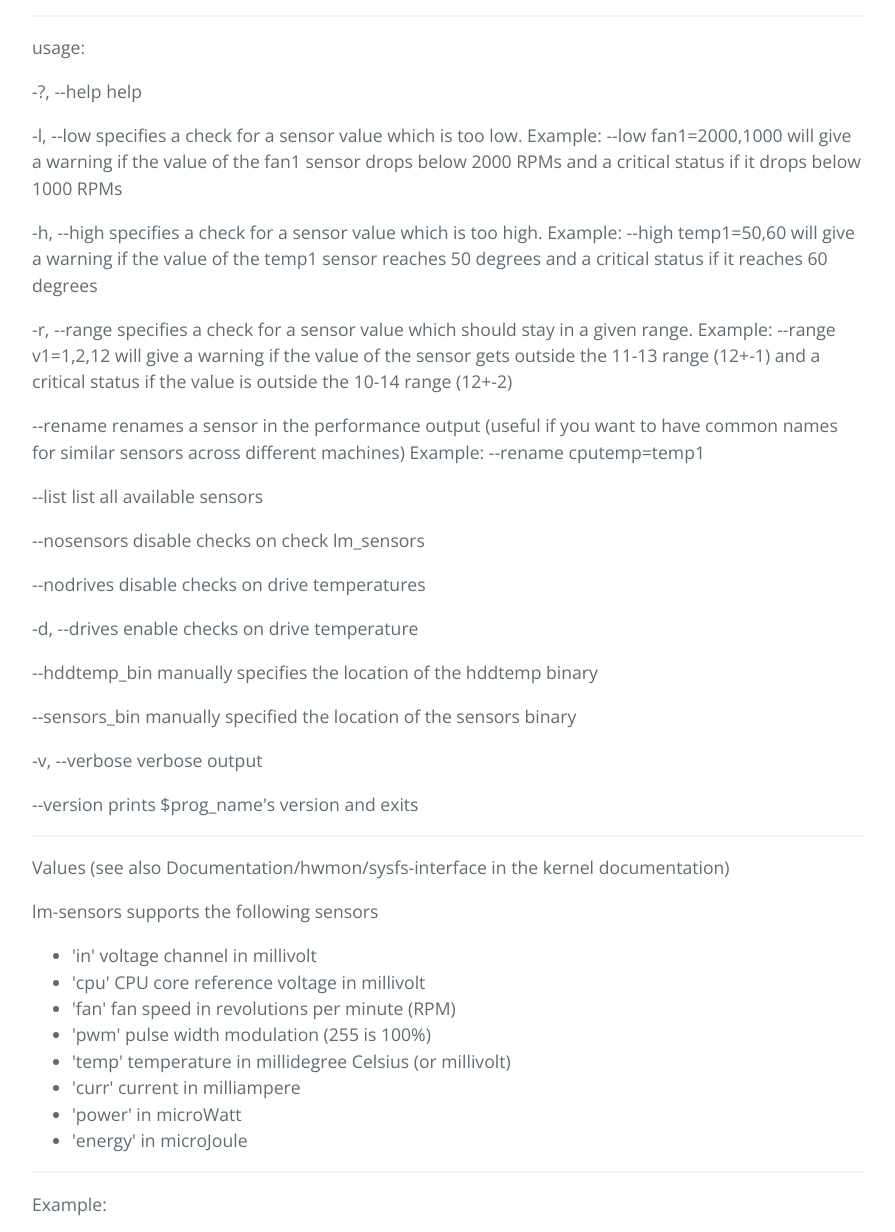
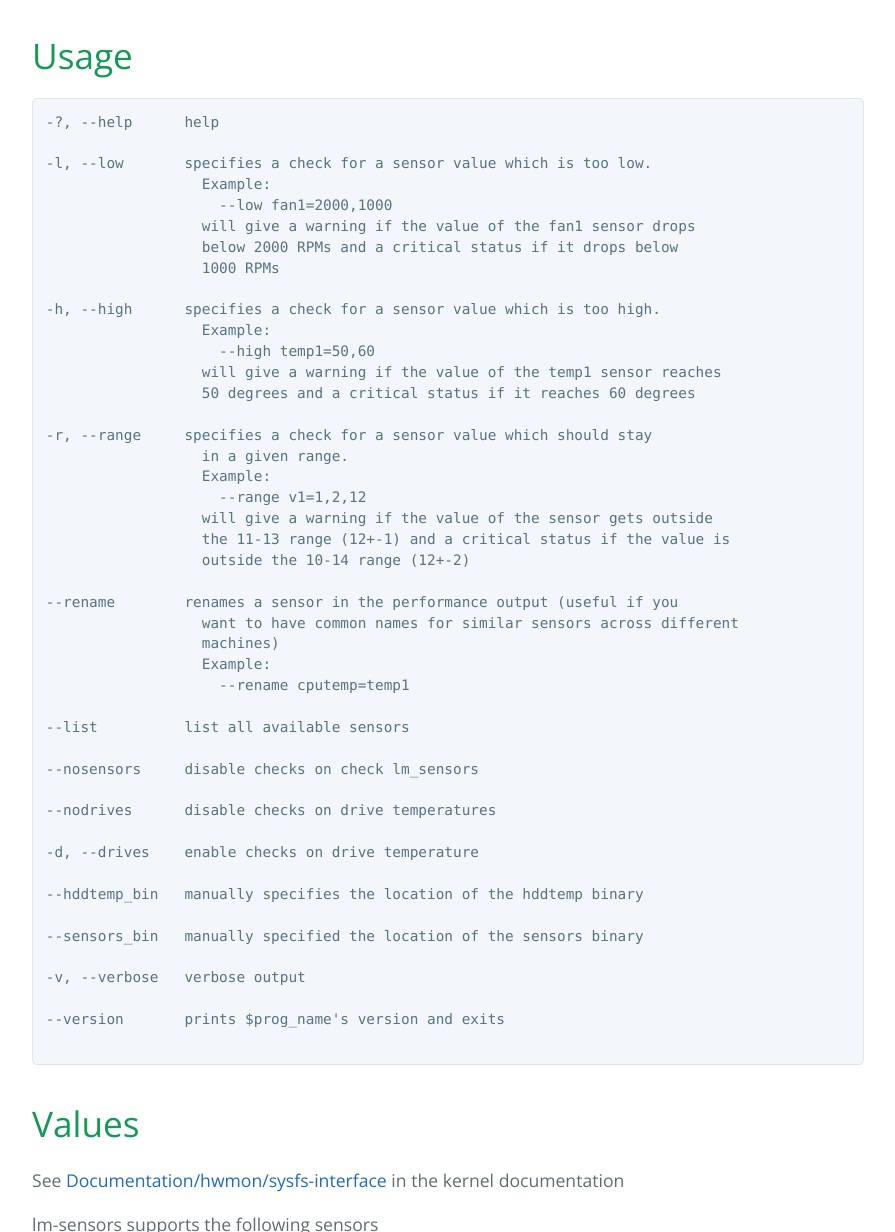
Before and after one commit to matteocorti/check_lm_sensors, a plain HTML site: page index.html in a window 1280 px wide. Shown: the part 886-2118 px from the top of the page, without its empty margins (192-1087 px from the left). Drawn offline with nearby package versions, Linux system fonts and the light colour scheme.

Commit message:
Fixed the text formatting and headers

```diff
--- a/index.html
+++ b/index.html
@@ -51,59 +51,73 @@
       </p>
 
 
-      <hr>
+      <h1>
+	<a id="usage" class="anchor" href="#usage" aria-hidden="true">
+	  <span class="octicon octicon-link"></span>
+	</a>
+	Usage
+      </h1>
 
-<p>usage:</p>
+      <pre>
+-?, --help      help
 
-<p>-?, --help      help</p>
-
-<p>-l, --low       specifies a check for a sensor value which is too low.
+-l, --low       specifies a check for a sensor value which is too low.
                   Example:
                     --low fan1=2000,1000
                   will give a warning if the value of the fan1 sensor drops
                   below 2000 RPMs and a critical status if it drops below
-                  1000 RPMs</p>
+                  1000 RPMs
 
-<p>-h, --high      specifies a check for a sensor value which is too high.
+-h, --high      specifies a check for a sensor value which is too high.
                   Example:
                     --high temp1=50,60
                   will give a warning if the value of the temp1 sensor reaches
-                  50 degrees and a critical status if it reaches 60 degrees</p>
+                  50 degrees and a critical status if it reaches 60 degrees
 
-<p>-r, --range     specifies a check for a sensor value which should stay
+-r, --range     specifies a check for a sensor value which should stay
                   in a given range.
                   Example:
                     --range v1=1,2,12
                   will give a warning if the value of the sensor gets outside
                   the 11-13 range (12+-1) and a critical status if the value is
-                  outside the 10-14 range (12+-2)</p>
+                  outside the 10-14 range (12+-2)
 
-<p>--rename        renames a sensor in the performance output (useful if you
+--rename        renames a sensor in the performance output (useful if you
                   want to have common names for similar sensors across different
                   machines)
                   Example:
-                    --rename cputemp=temp1</p>
+                    --rename cputemp=temp1
 
-<p>--list          list all available sensors</p>
+--list          list all available sensors
 
-<p>--nosensors     disable checks on check lm_sensors</p>
+--nosensors     disable checks on check lm_sensors
 
-<p>--nodrives      disable checks on drive temperatures</p>
+--nodrives      disable checks on drive temperatures
 
-<p>-d, --drives    enable checks on drive temperature</p>
+-d, --drives    enable checks on drive temperature
 
-<p>--hddtemp_bin   manually specifies the location of the hddtemp binary</p>
+--hddtemp_bin   manually specifies the location of the hddtemp binary
 
-<p>--sensors_bin   manually specified the location of the sensors binary</p>
+--sensors_bin   manually specified the location of the sensors binary
 
-<p>-v, --verbose   verbose output</p>
+-v, --verbose   verbose output
 
-<p>--version       prints $prog_name's version and exits</p>
+--version       prints $prog_name's version and exits
+      </pre>
 
-<hr>
+      <h1>
+	<a id="values" class="anchor" href="#values" aria-hidden="true">
+	  <span class="octicon octicon-link"></span>
+	</a>
+	Values
+      </h1>
 
-<p>Values
-(see also Documentation/hwmon/sysfs-interface in the kernel documentation)</p>
+      <p>
+	See
+	<a href="https://www.kernel.org/doc/Documentation/hwmon/sysfs-interface">
+	  Documentation/hwmon/sysfs-interface
+	</a>in the kernel documentation
+      </p>
 
       <p>lm-sensors supports the following sensors</p>
 
@@ -118,11 +132,15 @@
 	<li>'energy' in microJoule</li>
       </ul>
 
-<hr>
+      <h1>
+	<a id="example" class="anchor" href="#example" aria-hidden="true">
+	  <span class="octicon octicon-link"></span>
+	</a>
+	Example
+      </h1>
 
-<p>Example:</p>
-
-<p>$ check_lm_sensors --high it8718_temp1=20000,30000 --range it8718_in0=100,200,1200 -v
+      <pre>
+$ check_lm_sensors --high it8718_temp1=20000,30000 --range it8718_in0=100,200,1200 -v
 hddtemp found at /usr/bin/hddtemp
 Looking for drives in /proc/partitions
 found temperature for drive sda (sda = 47)
@@ -147,7 +165,8 @@ found sensor it8718_temp3 (58000)
 found sensor it8718_fan1 (2288)
 found sensor it8718_fan2 (0)
 found sensor it8718_fan3 (0)
-LM_SENSORS OK - it8718_temp1=13000 it8718_in0=1152|it8718_temp1=13000;20000;30000;; it8718_in0=1152;100;200;;</p>
+LM_SENSORS OK - it8718_temp1=13000 it8718_in0=1152|it8718_temp1=13000;20000;30000;; it8718_in0=1152;100;200;;
+</pre>
 
       <footer class="site-footer">
         <span class="site-footer-owner"><a href="https://github.com/matteocorti/check_lm_sensors">check_lm_sensors</a> is maintained by <a href="https://github.com/matteocorti">matteocorti</a>.</span>
```
Lines whose indentation alone changed are shown as unchanged.
